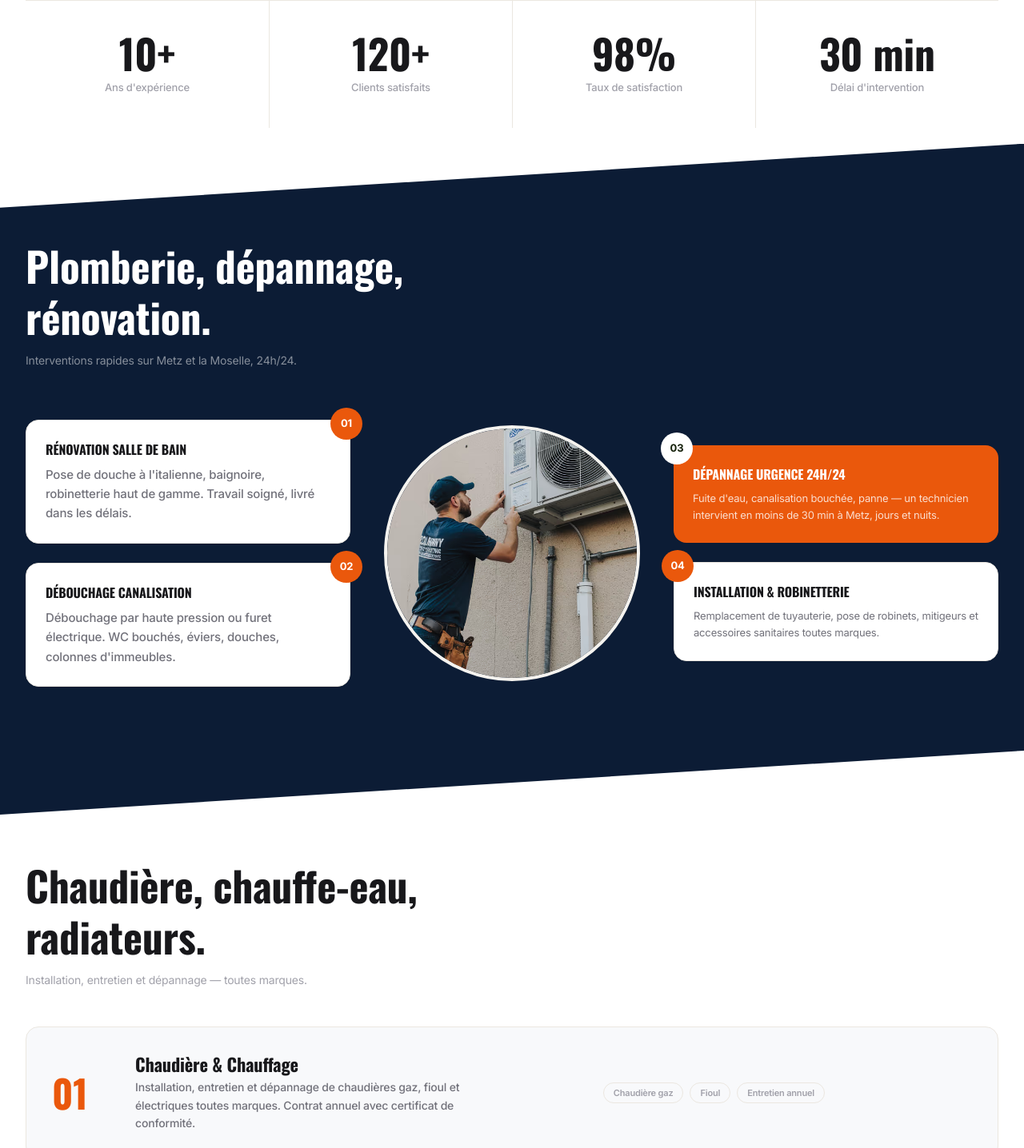
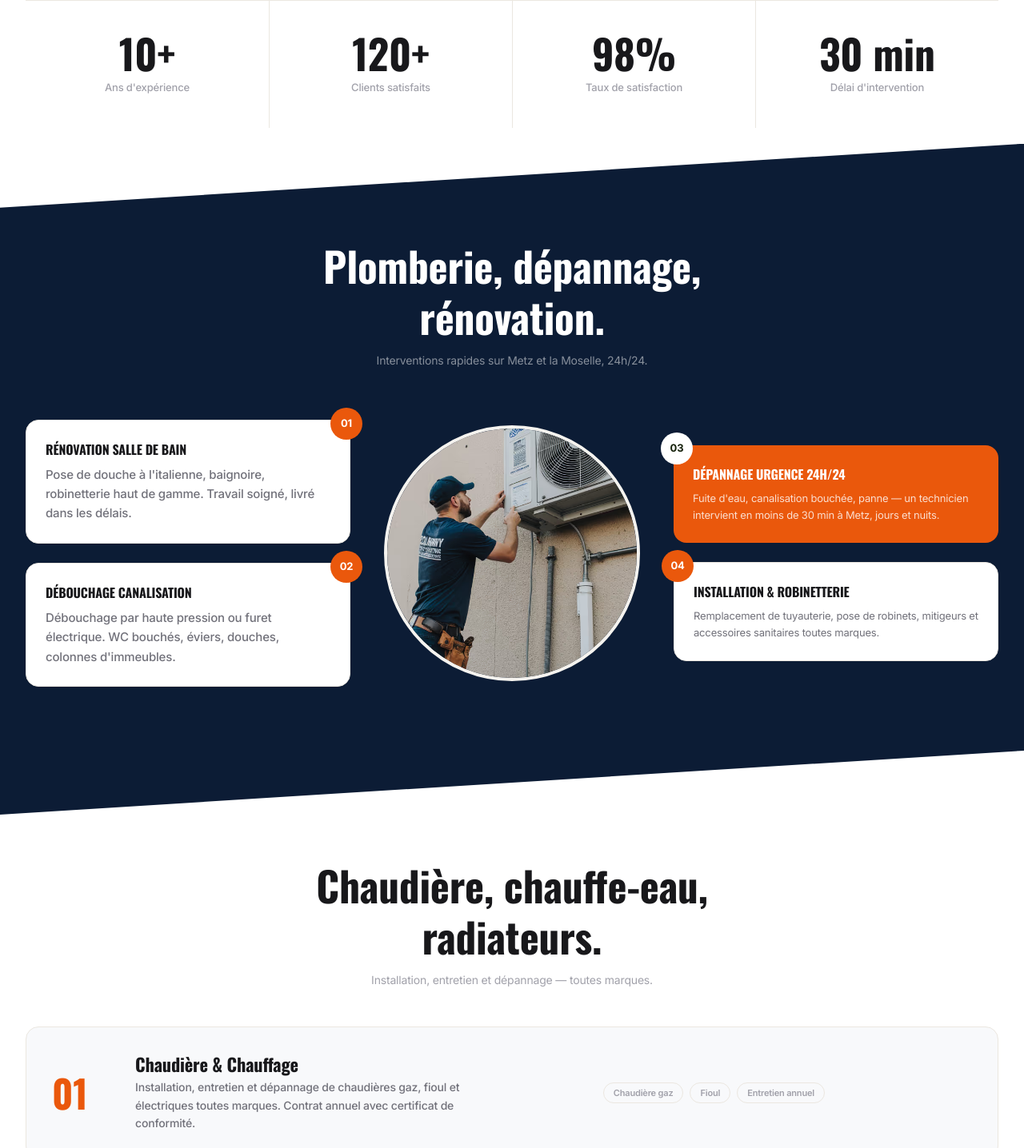
Before and after one commit to madebyaldo/trashi-plombier, a Next.js app: page / in a window 1280 px wide. Shown: the part 1121-2557 px from the top of the page at 80% size. Built offline with nearby package versions, Linux system fonts and the light colour scheme.

Commit message:
center services and chauffage section headings

```diff
--- a/app/page.tsx
+++ b/app/page.tsx
@@ -85,7 +85,7 @@ export default function HomePage() {
         <div className="max-w-[1440px] mx-auto px-6 lg:px-8">
 
           {/* Header */}
-          <div className="mb-16">
+          <div className="mb-16 text-center">
             <h2 className="font-heading font-black text-white leading-tight" style={{ fontSize: "clamp(2rem, 4vw, 3.5rem)" }}>
               Plomberie, dépannage,<br />rénovation.
             </h2>
@@ -104,7 +104,7 @@ export default function HomePage() {
         <div className="max-w-[1440px] mx-auto px-6 lg:px-8">
 
           {/* Header */}
-          <div className="mb-12">
+          <div className="mb-12 text-center">
             <h2 className="font-heading font-black text-ink-900 leading-tight" style={{ fontSize: "clamp(2rem, 4vw, 3.5rem)" }}>
               Chaudière, chauffe-eau,<br />radiateurs.
             </h2>
```
